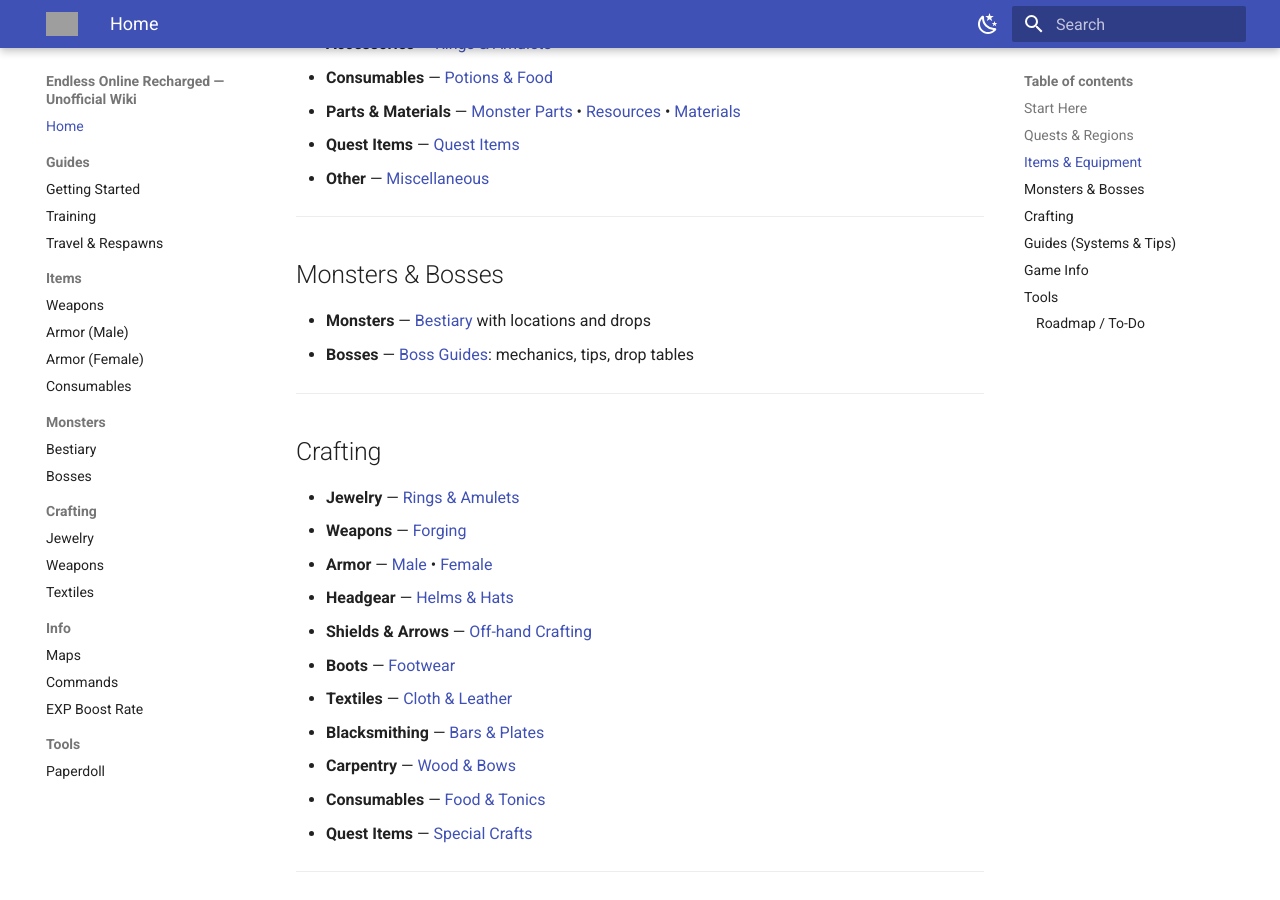
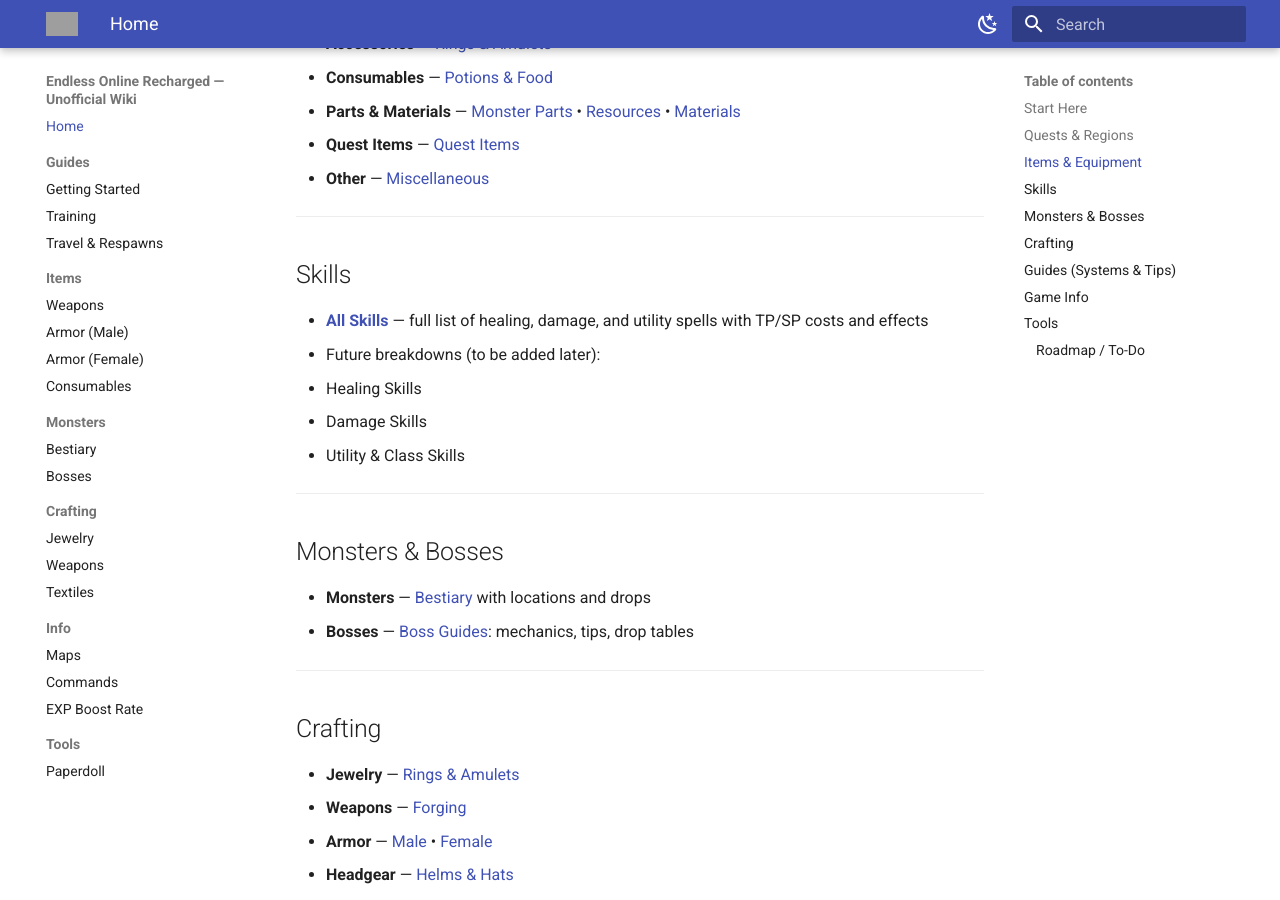
Before and after one commit to rianaku/EndlessOnlineWiki, an MkDocs documentation site: the page built from docs/index.md, in a window 1280 px wide and 900 px high, scrolled down 1491 px. Built offline with MkDocs 1.6.1 and Material for MkDocs 9.7.7, drawn with Linux system fonts in a browser that asks for light colours; grey boxes are pictures that could not be loaded.

Commit message:
Update index.md

```diff
--- a/docs/index.md
+++ b/docs/index.md
@@ -48,6 +48,15 @@ Use the sections below to jump to what you need. (Links point to pages we’ll c
 - **Parts & Materials** — [Monster Parts](items/monster-parts.md) • [Resources](items/resources.md) • [Materials](items/materials.md)
 - **Quest Items** — [Quest Items](items/quest-items.md)
 - **Other** — [Miscellaneous](items/other.md)
+
+---
+
+## Skills
+- **[All Skills](skills/skills.md)** — full list of healing, damage, and utility spells with TP/SP costs and effects
+- Future breakdowns (to be added later):
+  - Healing Skills
+  - Damage Skills
+  - Utility & Class Skills
 
 ---
 
```
